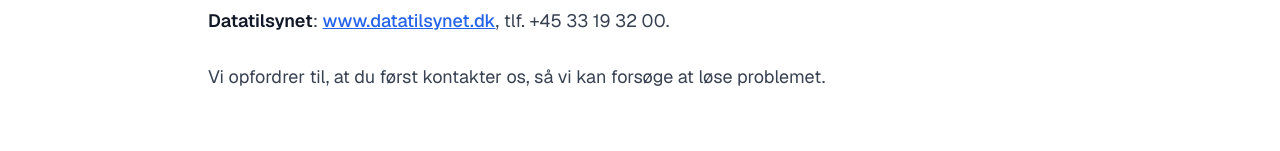
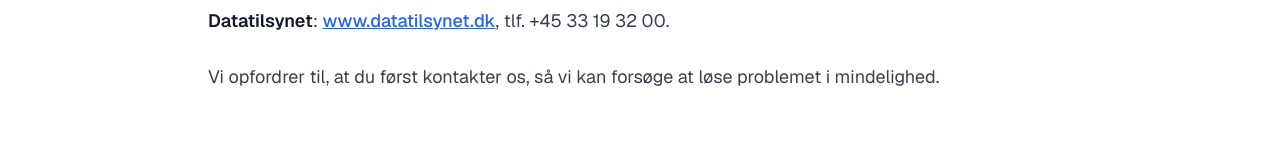
Before and after one commit to davidbograd/fysfinder-next, a Next.js app: page /privatlivspolitik in a window 1280 px wide. Shown: the part 2380-2531 px from the top of the page. Built offline with nearby package versions, Linux system fonts and the light colour scheme.

Commit message:
privatlivspolitik typo fix

```diff
--- a/src/app/privatlivspolitik/page.tsx
+++ b/src/app/privatlivspolitik/page.tsx
@@ -31,7 +31,7 @@ export default function PrivacyPolicyPage() {
             formål at forbinde patienter og fysioterapi-klinikker i Danmark på
             en nem og overskuelig måde. I den forbindelse behandler vi visse
             personoplysninger om både klinikejere og besøgende brugere. Vi
-            overholder EU's Databeskyttelsesforordning (GDPR) og dansk
+            overholder EU&apos;s Databeskyttelsesforordning (GDPR) og dansk
             databeskyttelseslovgivning i al behandling af persondata.
           </p>
 
@@ -102,7 +102,8 @@ export default function PrivacyPolicyPage() {
             <ul className="list-disc pl-6 space-y-2">
               <li>
                 <strong>Klinikoplysninger:</strong> Kliniknavn (evt. inkl.
-                personnavn ved "v/[navn]"), adresse, telefon, åbningstider mv.
+                personnavn ved &quot;v/[navn]&quot;), adresse, telefon,
+                åbningstider mv.
               </li>
               <li>
                 <strong>Kontaktoplysninger fra henvendelser:</strong> Navn,
@@ -210,7 +211,7 @@ export default function PrivacyPolicyPage() {
             </p>
             <p className="mt-4">
               Vi opfordrer til, at du først kontakter os, så vi kan forsøge at
-              løse problemet.
+              løse problemet i mindelighed.
             </p>
           </section>
         </div>
```
